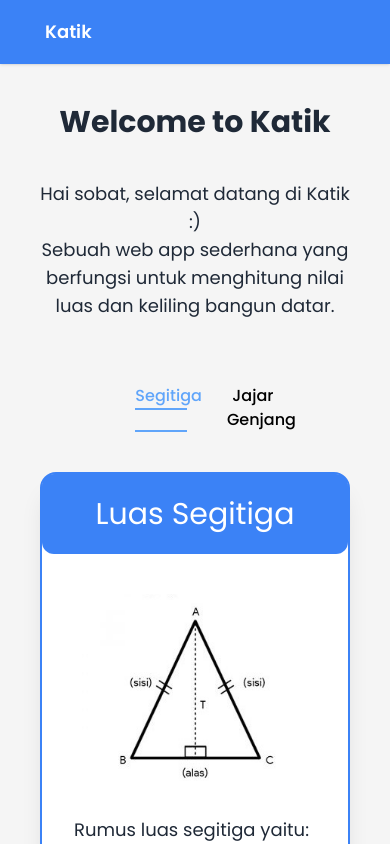
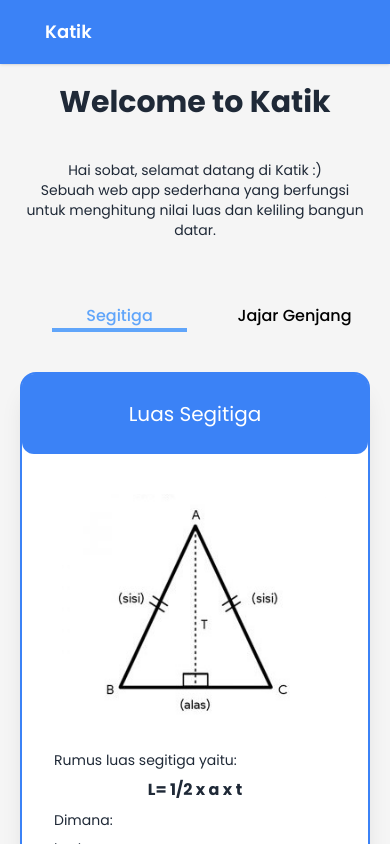
Before and after one commit to aryoyudhanto/katik-app, a React (Vite) app: page / in a window 390 px wide. Built offline with nearby package versions, Linux system fonts and the light colour scheme.

Commit message:
style: implement responsive design web app

```diff
--- a/src/components/Button.tsx
+++ b/src/components/Button.tsx
@@ -8,7 +8,7 @@ interface ButtonProps extends ButtonHTMLAttributes<HTMLButtonElement> {
 const Button: FC<ButtonProps> = ({ buttonSet, label, ...props }) => {
   return (
     <button
-      className={`btn flex w-1/6 mb-5 border-none ${buttonSet}`}
+      className={`btn flex w-1/2 text-xs md:text-base md:w-1/4 lg:w-1/6 mb-5 border-none ${buttonSet}`}
       {...props}
     >
       {label}
--- a/src/components/Card.tsx
+++ b/src/components/Card.tsx
@@ -22,7 +22,7 @@ const Card: FC<CardProps> = ({
   return (
     <div className="card bg-base-100 shadow-xl mt-10 border-2 border-blue-500">
       <div className="flex w-full h-20 bg-blue-500 rounded-xl">
-        <p className="flex w-full justify-center items-center text-3xl text-white">
+        <p className="flex w-full justify-center items-center text-xl md:text-2xl lg:text-3xl text-white">
           {name}
         </p>
       </div>
@@ -30,14 +30,14 @@ const Card: FC<CardProps> = ({
         <img src={image} alt={alt} className="rounded-xl" />
       </figure>
       <div className="card-body ">
-        <h2 className="card-title font-normal text-lg">
+        <h2 className="card-title font-normal text-sm md:text-lg">
           Rumus {formula} yaitu:{" "}
         </h2>
-        <p className="text-center font-bold text-xl">{mathForm}</p>
-        <p>Dimana: </p>
+        <p className="text-center font-bold text-base md:text-xl">{mathForm}</p>
+        <p className="text-sm md:text-lg">Dimana: </p>
         <ul>{explain}</ul>
         <hr />
-        <p className="text-center font-bold text-2xl mt-5 capitalize">
+        <p className="text-center font-bold text-lg md:text-2xl my-5 capitalize">
           Hitung {formula}
         </p>
         <div className="card-actions justify-center">{form}</div>
--- a/src/components/Input.tsx
+++ b/src/components/Input.tsx
@@ -14,9 +14,9 @@ export const CustomInput: FC<PropsInput> = ({
 }) => {
   return (
     <>
-      <label className={`${labelSet}`}>{label}</label>
+      <label className={`text-sm md:text-lg ${labelSet}`}>{label}</label>
       <input
-        className={`input input-bordered w-full bg-white ${inputSet}`}
+        className={`input input-bordered w-full bg-white  ${inputSet}`}
         {...props}
       />
     </>
--- a/src/components/Layout.tsx
+++ b/src/components/Layout.tsx
@@ -14,15 +14,15 @@ const Layout: FC<LayoutProps> = ({ children, triangle, parallelogram }) => {
     <div className="z-0 w-full h-screen flex flex-col overflow-auto bg-[#f5f5f5]">
       <Navbar />
       <section className="h-screen overflow-auto">
-        <section className="m-10">
+        <section className="m-5 md:m-10">
           <article>
-            <h1 className="text-3xl text-center font-bold">
+            <h1 className="text-3xl md:text-4xl text-center font-bold">
               Welcome to Katik{" "}
             </h1>
-            <p className="text-lg mt-10 text-center">
+            <p className="text-sm md:text-lg mt-10 text-center">
               Hai sobat, selamat datang di Katik :)
             </p>
-            <p className="text-lg text-center mb-16">
+            <p className="text-sm md:text-lg text-center mb-16">
               Sebuah web app sederhana yang berfungsi untuk menghitung nilai
               luas dan keliling bangun datar.
             </p>
@@ -30,7 +30,7 @@ const Layout: FC<LayoutProps> = ({ children, triangle, parallelogram }) => {
 
           <section className="m-3 w-full flex justify-center">
             <div
-              className={`justify-start mx-5 w-1/6 hover:cursor-pointer ${triangle}`}
+              className={`justify-start mx-5 w-1/2 md:w-1/4 lg:w-1/6 hover:cursor-pointer ${triangle}`}
             >
               <Link to={"/"}>
                 <div className={`text-center ${triangle} font-medium`}>
@@ -39,7 +39,7 @@ const Layout: FC<LayoutProps> = ({ children, triangle, parallelogram }) => {
               </Link>
             </div>
             <div
-              className={`justify-start mx-5 w-1/6 hover:cursor-pointer ${parallelogram}`}
+              className={`justify-start mx-5 w-1/2 md:w-1/4 lg:w-1/6 hover:cursor-pointer ${parallelogram}`}
             >
               <Link to={"/parallelogram"}>
                 <div className={`text-center ${parallelogram} font-medium`}>
--- a/src/pages/index.tsx
+++ b/src/pages/index.tsx
@@ -58,9 +58,9 @@ const index = () => {
         mathForm="L= 1/2 x a x t"
         explain={
           <>
-            <li className="text-lg">L = Luas</li>
-            <li className="text-lg">a= Panjang Alas</li>
-            <li className="text-lg">t = Tinggi</li>
+            <li className="text-sm md:text-lg">L = Luas</li>
+            <li className="text-sm md:text-lg">a= Panjang Alas</li>
+            <li className="text-sm md:text-lg">t = Tinggi</li>
           </>
         }
         form={
@@ -117,9 +117,9 @@ const index = () => {
         mathForm="K= s1 + s2 + s3"
         explain={
           <>
-            <li className="text-lg">s1 = Sisi A-B</li>
-            <li className="text-lg">s2= Sisi B-C</li>
-            <li className="text-lg">s3= Sisi C-A</li>
+            <li className="text-sm md:text-lg">s1 = Sisi A-B</li>
+            <li className="text-sm md:text-lg">s2= Sisi B-C</li>
+            <li className="text-sm md:text-lg">s3= Sisi C-A</li>
           </>
         }
         form={
```
